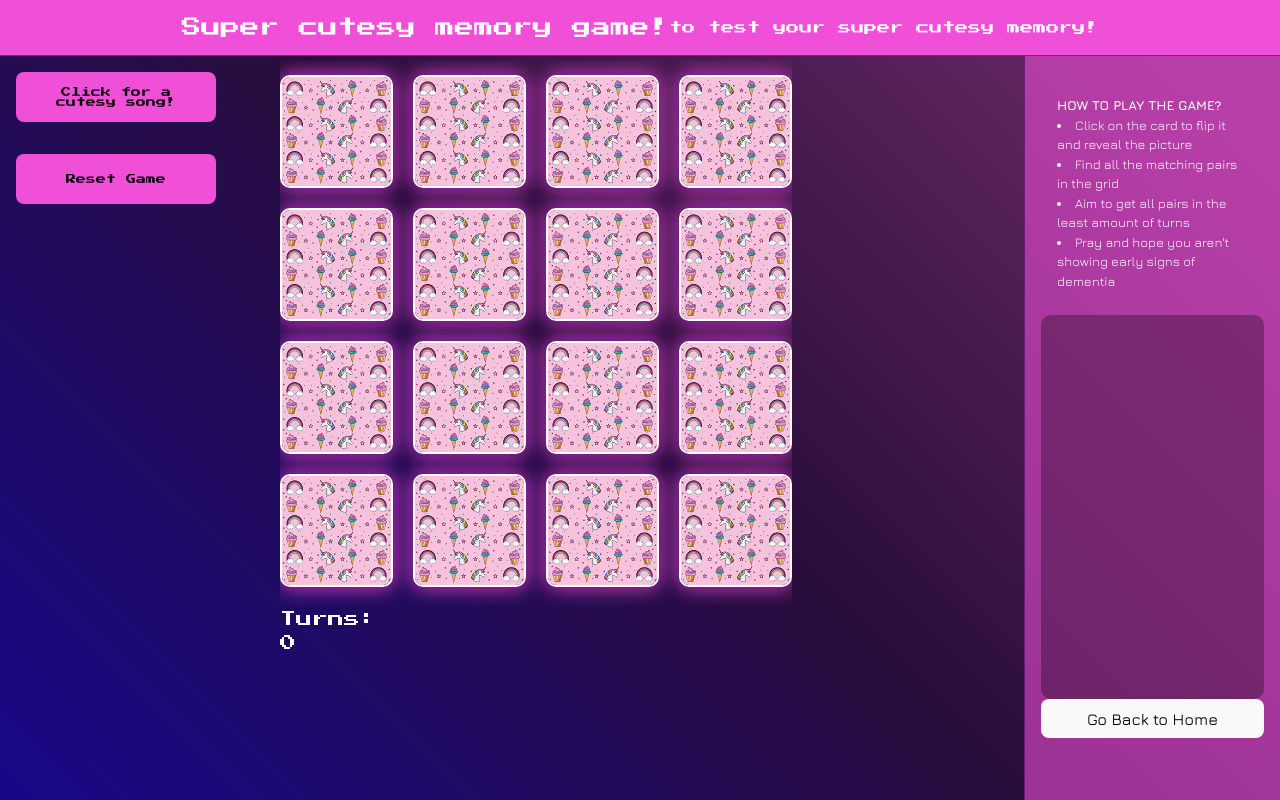
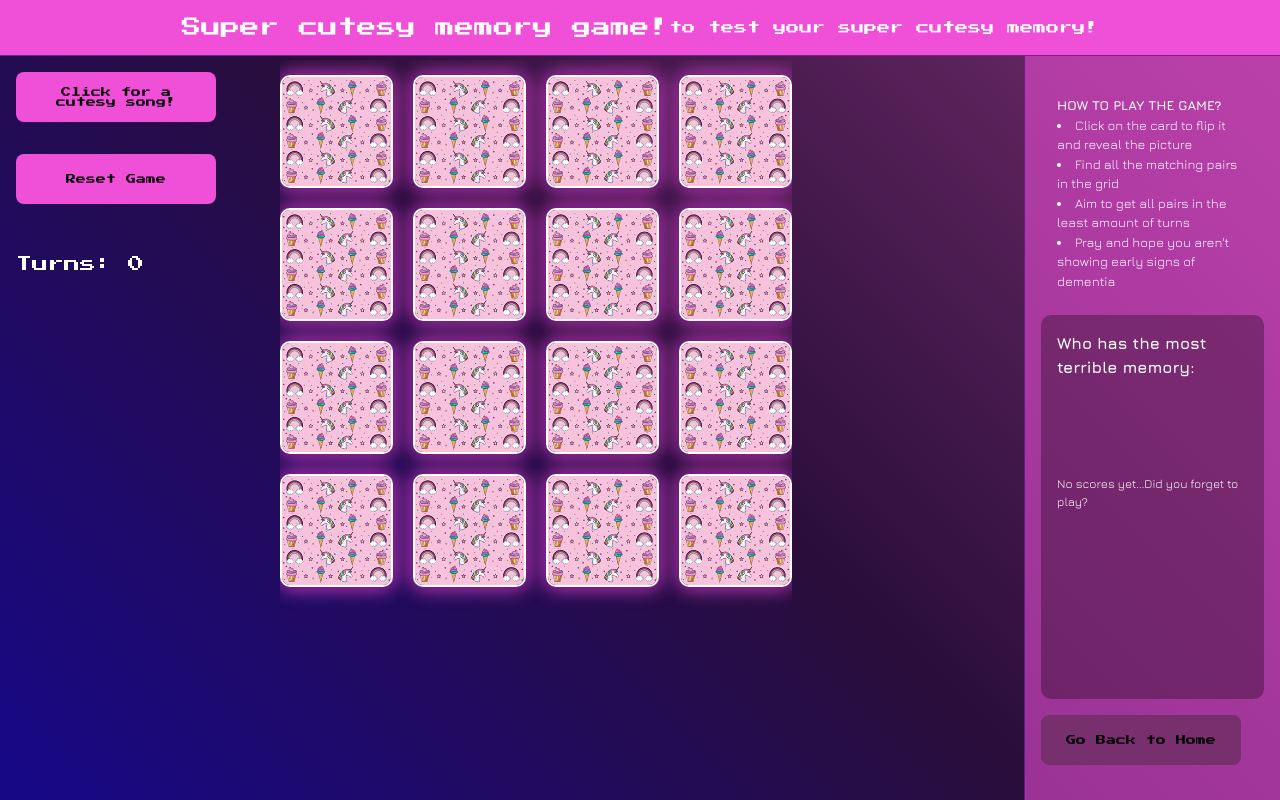
Before and after one commit to JohnBrianTiopes/ubiquitous-eureka, a React (Vite) app in the folder 4games/: page /memorygame in a window 1280 px wide. Both pictures are taken after a click on the button "Start Game". Built offline with nearby package versions, Linux system fonts and the light colour scheme.

Commit message:
almost done yeeeeeeeaaaaaaaaa

```diff
--- a/4games/src/Components/Memorygame.css
+++ b/4games/src/Components/Memorygame.css
@@ -55,6 +55,15 @@
     margin-top: 4rem;
 }
 
+.homebutton{
+    font-family:'Press Start 2p', system-ui;
+    font-size: 10px;
+    margin-top: 1rem;
+    width: 200px;
+    height: 50px;
+    background:#772f6d;
+}
+
 .startbutton{
     font-family: 'Press Start 2p', system-ui;
     font-size: 20px;
@@ -105,7 +114,11 @@
   overflow-y: auto;
 }
 
-
+.turns{
+    font-family: 'Press Start 2p', system-ui;
+    margin-top: 3rem;
+    margin-left: 1rem;
+}
 .card-grid {
     margin-top: 15px;
     display: grid;
--- a/4games/src/Components/Memorygame.jsx
+++ b/4games/src/Components/Memorygame.jsx
@@ -14,6 +14,8 @@ const cardImages=[
     {"src":"/images/08.png", matched:false},
 ]
 
+const audioelement = new Audio (cutesong);
+
 function Memorygame() {
     const navigate = useNavigate();
     const [cards, setCards] = useState([]);
@@ -23,6 +25,7 @@ function Memorygame() {
     const [disabled, setDisabled] = useState(false);
     const [matchedPairs, setMatchedPairs] = useState(0);
     const [isWon, setIsWon] = useState(false);
+    const [isPlaying, setIsPlaying] = useState(0);
     const [startGame, setStartGame] = useState(false);
     const [boardleader, setBoardleader] = useState(() => {
         const savedscore = localStorage.getItem('mgleaderboard');
@@ -38,7 +41,6 @@ function Memorygame() {
         setCards(shuffledCards)
         setTurns(0)
         setMatchedPairs(0)
-        setIsWon(false)
     }
 
     const handleChoice = (card) => {
@@ -80,6 +82,12 @@ function Memorygame() {
     useEffect(() => {
         if(matchedPairs === 8){
             setTimeout(() => setIsWon(true), 1000)
+            const newEntry = {turns, date: new Date().toLocaleString() };
+            const update = [...boardleader, newEntry]
+                .sort((a, b) => a.score - b.score)
+                .slice(0, 10)
+            setBoardleader(update);
+            localStorage.setItem("mgleaderboard", JSON.stringify(update));
         }
     }, [matchedPairs]);
 
@@ -90,8 +98,16 @@ function Memorygame() {
     }, [startGame]);
 
     const playpause = () => {
+        setIsPlaying(prevIsPlaying => prevIsPlaying+ 1);
+    }
 
-    }
+    useEffect(() => {
+        if(isPlaying % 2 === 0){
+            audioelement.pause();
+        } else {
+            audioelement.play();
+        }
+    }, [isPlaying]);
 
     if(!startGame){
         return (
@@ -111,9 +127,18 @@ function Memorygame() {
                     </div>
 
                     <div className='boardleader'>
-
+                        <h4 className='boardleader-title'>Who has the most terrible memory:</h4>
+                        {boardleader.length === 0 ? (
+                            <p style={{fontSize:'12px', marginTop:'6rem'}}>No scores yet...Did you forget to play?</p>
+                        ) : (
+                            boardleader.map((entry, i) => (
+                                <div style={{marginTop: '5px'}} key={i}>
+                                    <span> {i + 1}. Completed at {entry.turns} turns.</span>
+                                </div>
+                            ))
+                        )}
                     </div>
-                    <button onClick={() => navigate('/home')}> Go Back to Home </button>
+                    <button className='homebutton' onClick={() => navigate('/home')}> Go Back to Home </button>
                 </div>
 
                 <div className='main'>
@@ -141,9 +166,18 @@ function Memorygame() {
                     </div>
 
                     <div className='boardleader'>
-
+                        <h4 className='boardleader-title'>Who has the most terrible memory:</h4>
+                        {boardleader.length === 0 ? (
+                            <p style={{fontSize:'12px', marginTop:'6rem'}}>No scores yet...Did you forget to play?</p>
+                        ) : (
+                            boardleader.map((entry, i) => (
+                                <div style={{marginTop: '5px'}} key={i}>
+                                    <span> {i + 1}. Completed at {entry.turns} turns. </span>
+                                </div>
+                            ))
+                        )}
                     </div>
-                    <button onClick={() => navigate('/home')}> Go Back to Home </button>
+                    <button className='homebutton' onClick={() => navigate('/home')}> Go Back to Home </button>
                 </div>
 
                 <div className='game'>
@@ -157,16 +191,19 @@ function Memorygame() {
                                 disabled={disabled}
                             />
                         ))}
-                        <p style={{fontFamily: 'Press start 2p'}}>Turns: {turns} </p>
                     </div>
                 </div>
 
                 <div>
-                    <button className='specialbutton'> Click for a cutesy song! </button>
+                    <button className='specialbutton' onClick={playpause}> Click for a cutesy song! </button>
                 </div>
 
                 <div>
                     <button className='restart' onClick={shuffleCards}> Reset Game </button>
+                </div>
+
+                <div className='turns'>
+                    <p>Turns: {turns} </p>
                 </div>
             </div>
         )
```
